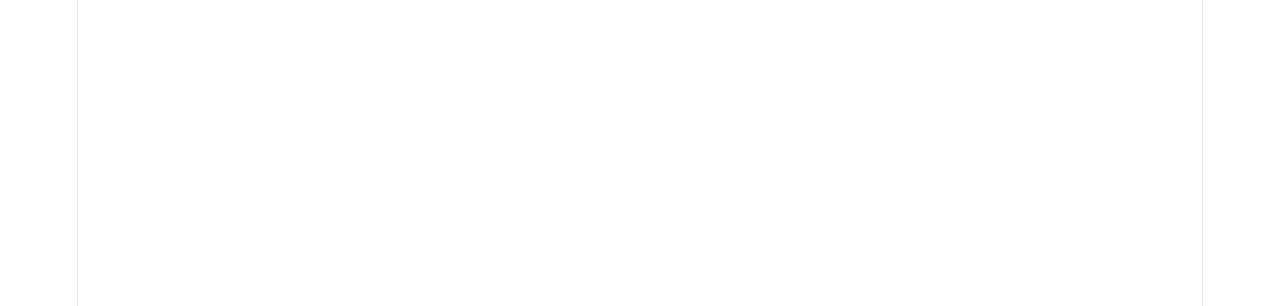
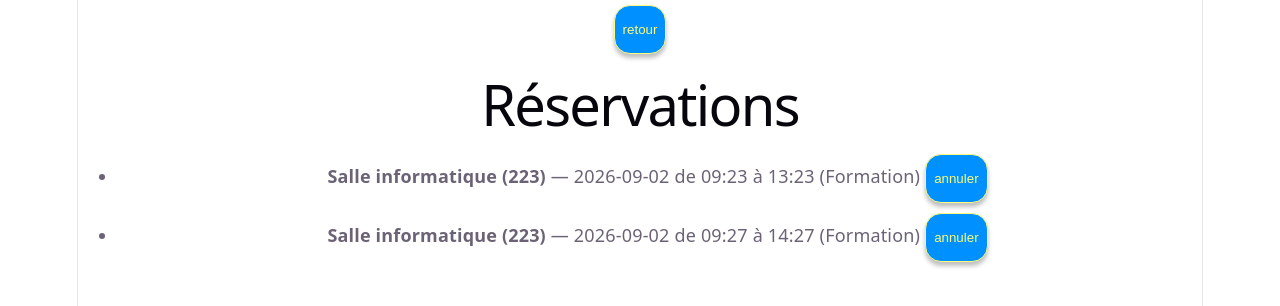
Before and after one commit to porte-christophe/la-bonne-salle-au-bon-moment, a React (Vite) app: page /listeReservations in a window 1280 px wide. Before the commit this address had no page. Shown: the top 306 px of the page. Built offline with nearby package versions, Linux system fonts and the light colour scheme; data requests are answered from the project's data file.

Commit message:
Ajout de la supression d'une reservation, ainsi que la route et la mise à jour du bouton dans dashboardadmin

```diff
--- a/src/AppRoutes.tsx
+++ b/src/AppRoutes.tsx
@@ -6,6 +6,7 @@
 import CreateUserForm from "./pages/createUser";
 import CreerSalle from "./pages/creerSalle";
 import CreerReservation from "./pages/creerReservation";
+import ListeReservations from "./pages/listeReservations";
 
 //Composant
 function AppRoutes() {
@@ -17,6 +18,7 @@
 			<Route path="/createUserForm" element={<CreateUserForm/>} />
 			<Route path="/creerSalle" element={<CreerSalle/>} />
 			<Route path="/creerReservation" element={<CreerReservation/>} />
+			<Route path="/listeReservations" element={<ListeReservations/>} />
 		</Routes>
 	);
 }
--- a/src/pages/dashboard-admin.tsx
+++ b/src/pages/dashboard-admin.tsx
@@ -52,7 +52,7 @@
             <Button description='créer un compte' onClick={() => navigate('/CreateUserForm')}/>
             <Button description='ajouter une reservation' onClick={() => navigate('/creerReservation')}/>
             <Button description='modifier une reservation'/>
-            <Button description='supprimer une reservation'/>
+            <Button description='supprimer une reservation' onClick={() => navigate('/listeReservations')}/>
           </div>
         </footer>
       </>
--- /dev/null
+++ b/src/pages/listeReservations.tsx
@@ -0,0 +1,110 @@
+// ---------- Imports --------
+import { useState, useEffect } from 'react';
+import { useNavigate } from 'react-router';
+import './listeReservations.css';
+import Button from '../components/button';
+
+const API_URL = 'http://localhost:3001';
+
+//--------- Types ---------
+interface Reservation {
+  id: string;
+  salleId: string;
+  date: string;
+  heureDebut: string;
+  heureFin: string;
+  motif: string;
+}
+
+interface Salle {
+  id: string;
+  label: string;
+  nom: string;
+}
+
+//--------- Component ---------
+function ListeReservations() {
+  const navigate = useNavigate();
+  const [reservations, setReservations] = useState<Reservation[]>([]);
+  const [salles, setSalles] = useState<Salle[]>([]);
+  const [erreur, setErreur] = useState('');
+
+  useEffect(() => {
+    fetchData();
+  }, []);
+
+   function fetchData() {
+    Promise.all([
+      fetch(`${API_URL}/reservations`).then((res) => res.json()),
+      fetch(`${API_URL}/salles`).then((res) => res.json()),
+    ])
+      .then(([reservationsData, sallesData]) => {
+        setReservations(reservationsData);
+        setSalles(sallesData);
+      })
+      .catch(() => setErreur('Impossible de charger les réservations.'));
+  }
+
+  function getNomSalle(salleId: string) {
+    const salle = salles.find((s) => s.id === salleId);
+    return salle ? `${salle.nom} (${salle.label})` : salleId;
+  }
+
+  async function annulerReservation(id: string) {
+    const confirme = window.confirm('Annuler cette réservation ?');
+    if (!confirme) return;
+
+    try {
+      const res = await fetch(`${API_URL}/reservations/${id}`, {
+        method: 'DELETE',
+      });
+
+      if (!res.ok) {
+        throw new Error('Erreur lors de la suppression');
+      }
+
+      setReservations((prev) => prev.filter((r) => r.id !== id));
+    } catch (err) {
+      setErreur("La réservation n'a pas pu être annulée.");
+    }
+  }
+
+  return (
+    <>
+      <header>
+        <div>
+          <Button description="retour" onClick={() => navigate('/dashboardAdmin')} />
+        </div>
+      </header>
+      <main>
+        <div className="liste-container">
+          <h1>Réservations</h1>
+
+          {erreur && <p className="erreur">{erreur}</p>}
+
+          {reservations.length === 0 ? (
+            <p>Aucune réservation pour le moment.</p>
+          ) : (
+            <ul>
+              {reservations.map((r) => (
+                <li key={r.id} className="reservation-item">
+                  <span>
+                    <strong>{getNomSalle(r.salleId)}</strong> — {r.date} de{' '}
+                    {r.heureDebut} à {r.heureFin}
+                    {r.motif && ` (${r.motif})`}
+                  </span>
+                  <Button
+                    description="annuler"
+                    onClick={() => annulerReservation(r.id)}
+                  />
+                </li>
+              ))}
+            </ul>
+          )}
+        </div>
+      </main>
+    </>
+  );
+}
+
+export default ListeReservations;
```
Also changed, not shown: src/pages/listeReservations.css (added).
